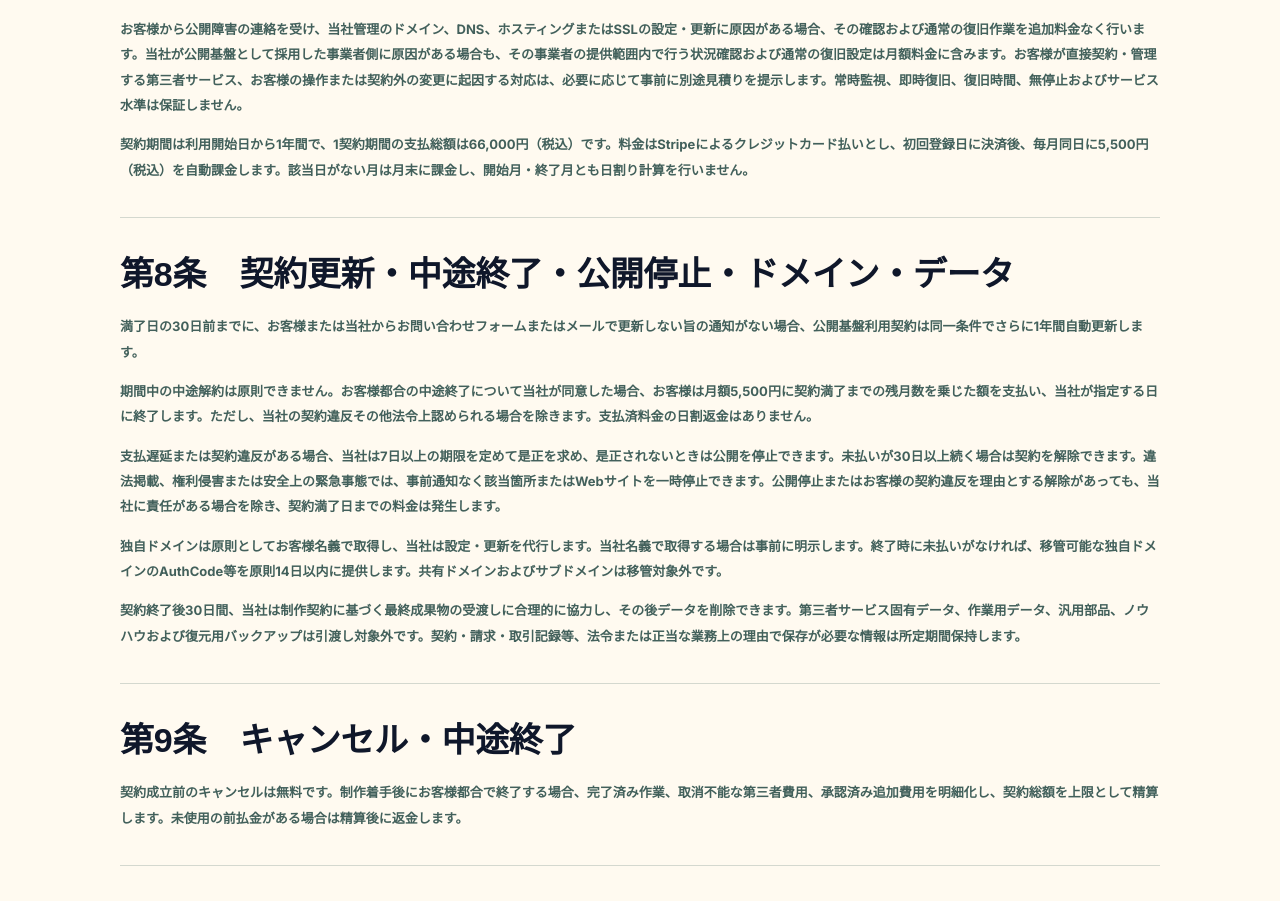
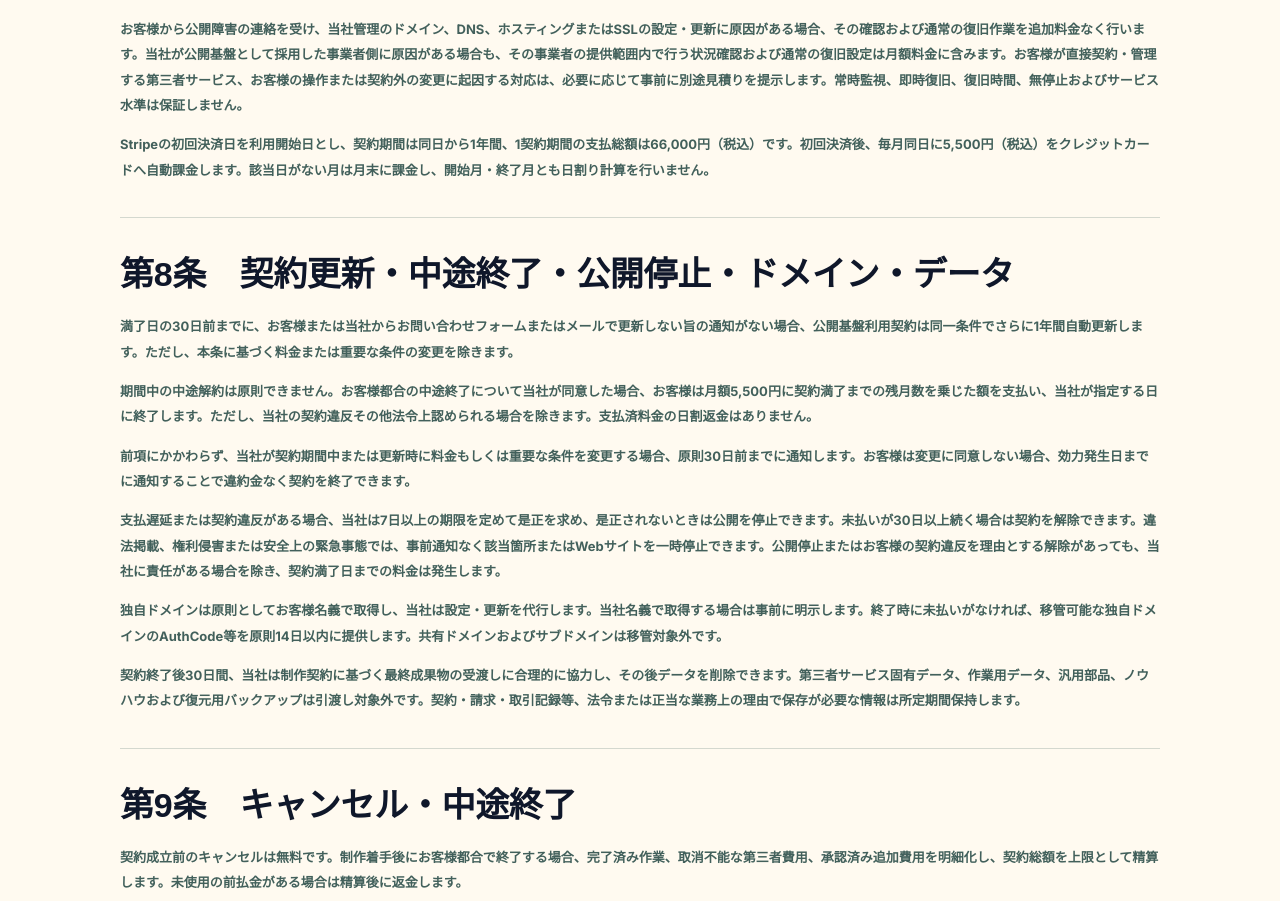
Before and after one commit to beee056/enDesign-MVP, a Next.js app: page /terms in a window 1280 px wide. Shown: the part 2160-3061 px from the top of the page. Built offline with nearby package versions, Linux system fonts and the light colour scheme; no server answers.

Commit message:
Clarify annual contract start and renewal exceptions

```diff
--- a/src/app/legal/page.tsx
+++ b/src/app/legal/page.tsx
@@ -21,7 +21,7 @@ const rows = [
   ["修正・追加作業", "初期制作・公開設定費に、合意範囲内の公開前修正1回を含みます。追加ページ、大幅な構成変更、新機能等は内容・金額・納期影響を提示し、承認後に着手します。"],
   ["納品・サービスと権利", "納品方法、制作物の権利、利用範囲、ソースコード・編集可能データ等の引渡し範囲は、制作契約書または見積書で定めます。月額公開基盤利用契約は、制作契約とは別にドメイン・DNS・ホスティング・SSLと公開状態を維持する契約です。"],
   ["月額公開基盤利用料に含むもの", "独自ドメインの取得・更新、DNS設定、ホスティングおよびSSL環境の維持、当社管理部分に起因する公開障害の通常の確認・復旧作業を含みます。修正、更新、定期監視、アクセス解析、SEO改善、バックアップ・復元保証、運用相談、操作サポート、お客様が直接管理する第三者サービスの調査および契約外変更に起因する作業は含みません。常時監視、即時復旧、復旧時間、無停止およびサービス水準は保証しません。"],
-  ["契約期間・更新・終了", "月額公開基盤利用契約は利用開始日から1年間で、1契約期間の支払総額は66,000円（税込）です。満了日の30日前までに問い合わせフォームまたはメールで更新しない旨の申出がない場合、同一条件でさらに1年間自動更新します。期間中の中途解約は原則できません。当社が中途終了に同意した場合は、月額5,500円に契約満了までの残月数を乗じた額をご精算いただきます。ただし、当社の契約違反その他法令上認められる場合を除きます。支払済料金の日割返金はありません。独自ドメインは原則としてお客様名義で取得し、当社名義で取得する場合は事前に明示します。未払いがなければ、移管可能な独自ドメインのAuthCode等を原則14日以内に提供します。契約終了後30日間は、制作契約に基づく最終成果物の受渡しに合理的に協力します。"],
+  ["契約期間・更新・終了", "月額公開基盤利用契約はStripeの初回決済日を利用開始日として1年間で、1契約期間の支払総額は66,000円（税込）です。満了日の30日前までに問い合わせフォームまたはメールで更新しない旨の申出がない場合、同一条件でさらに1年間自動更新します。期間中の中途解約は原則できません。当社が中途終了に同意した場合は、月額5,500円に契約満了までの残月数を乗じた額をご精算いただきます。ただし、当社の契約違反その他法令上認められる場合を除きます。支払済料金の日割返金はありません。独自ドメインは原則としてお客様名義で取得し、当社名義で取得する場合は事前に明示します。未払いがなければ、移管可能な独自ドメインのAuthCode等を原則14日以内に提供します。契約終了後30日間は、制作契約に基づく最終成果物の受渡しに合理的に協力します。"],
   ["実績掲載等への同意", "お客様の名称・ロゴ・Webサイト画面等の実績掲載、制作物の権利および再利用条件は、制作契約書または見積書に従います。お客様から提供されたロゴ、写真、文章等を他案件の制作素材として再利用しません。秘密情報、未公開情報、フォーム回答その他の個人情報は実績掲載の対象外です。"],
   ["キャンセル・返金", "契約成立前は無料です。制作着手後にお客様都合で終了する場合は、完了済み作業、取消不能な第三者費用、承認済み追加費用を明細化して精算します。デジタル役務の性質上、検収・納品後のお客様都合による返金は原則として承りません。"],
 ] as const;
--- a/src/app/page.tsx
+++ b/src/app/page.tsx
@@ -110,7 +110,7 @@ export default function Home() {
 
         <section id="price" className={styles.priceSection}>
           <div className={styles.lighthouseArt}><Image src="/brand/story/lighthouse-island.webp" alt="料金と公開基盤利用料を示す灯台の手描きイラスト" fill sizes="(max-width: 760px) 70vw, 28vw" /></div>
-          <div className={styles.priceContent}><div className={styles.priceHeading}><p className={styles.eyebrow}>PRICE & SCOPE</p><h2>料金と制作範囲</h2><p>含まれる内容と追加費用の境界を、制作前に確認します。</p></div><div className={styles.pricePanel}><div className={styles.priceNumbers}><p>初期制作・公開設定費</p><strong>150,000<small>円／税込</small></strong><span>最大7セクション・公開前修正1回</span><hr /><p>社名入り詳細事例・取材・成果確認にご協力いただける場合</p><strong className={styles.discount}>110,000<small>円／税込</small></strong><span>契約時に追加の包括同意をいただきます</span></div><div className={styles.includes}><p>初期制作・公開設定費に含まれるもの</p><ul>{deliverables.map((item) => <li key={item}><b aria-hidden="true">✓</b>{item}</li>)}</ul><div className={styles.optionBoundary}><p>追加費用になるもの</p>{["ページ・機能の追加", "写真撮影・大幅な原稿作成", "公開後の構成変更"].map((item) => <span key={item}><b aria-hidden="true">—</b>{item}</span>)}</div></div></div><div className={styles.careBox}><div><span>DOMAIN / SERVER / SSL</span><h3>月額公開基盤利用料（公開中は必須）</h3></div><strong>月額5,500円<small>／税込</small></strong><p>独自ドメインの取得・更新、DNS設定、ホスティング、SSL環境の維持と、当社管理部分に起因する公開障害の通常の復旧確認・作業を含みます。修正・更新・定期監視・解析・SEO・バックアップ／復元保証・運用相談・操作支援は含みません。常時監視・即時復旧・復旧時間・サービス水準は保証しません。</p></div><p className={styles.priceNote}>制作費と公開基盤利用料は別契約です。公開基盤利用契約は利用開始日から1年間、支払総額66,000円（税込）を月額5,500円で支払う契約です。満了日の30日前までに不更新の申出がなければ1年間自動更新します。期間中の中途解約は原則できず、当社が同意する中途終了では残月分をご精算いただきます。独自ドメインは原則としてお客様名義で取得し、当社が設定・更新を代行します。制作物の権利・利用範囲・引渡しは、制作契約または見積書で定めます。</p></div>
+          <div className={styles.priceContent}><div className={styles.priceHeading}><p className={styles.eyebrow}>PRICE & SCOPE</p><h2>料金と制作範囲</h2><p>含まれる内容と追加費用の境界を、制作前に確認します。</p></div><div className={styles.pricePanel}><div className={styles.priceNumbers}><p>初期制作・公開設定費</p><strong>150,000<small>円／税込</small></strong><span>最大7セクション・公開前修正1回</span><hr /><p>社名入り詳細事例・取材・成果確認にご協力いただける場合</p><strong className={styles.discount}>110,000<small>円／税込</small></strong><span>契約時に追加の包括同意をいただきます</span></div><div className={styles.includes}><p>初期制作・公開設定費に含まれるもの</p><ul>{deliverables.map((item) => <li key={item}><b aria-hidden="true">✓</b>{item}</li>)}</ul><div className={styles.optionBoundary}><p>追加費用になるもの</p>{["ページ・機能の追加", "写真撮影・大幅な原稿作成", "公開後の構成変更"].map((item) => <span key={item}><b aria-hidden="true">—</b>{item}</span>)}</div></div></div><div className={styles.careBox}><div><span>DOMAIN / SERVER / SSL</span><h3>月額公開基盤利用料（公開中は必須）</h3></div><strong>月額5,500円<small>／税込</small></strong><p>独自ドメインの取得・更新、DNS設定、ホスティング、SSL環境の維持と、当社管理部分に起因する公開障害の通常の復旧確認・作業を含みます。修正・更新・定期監視・解析・SEO・バックアップ／復元保証・運用相談・操作支援は含みません。常時監視・即時復旧・復旧時間・サービス水準は保証しません。</p></div><p className={styles.priceNote}>制作費と公開基盤利用料は別契約です。Stripeの初回決済日を利用開始日として、利用開始日から1年間、支払総額66,000円（税込）を月額5,500円で支払う契約です。満了日の30日前までに不更新の申出がなければ1年間自動更新します。期間中の中途解約は原則できず、当社が同意する中途終了では残月分をご精算いただきます。独自ドメインは原則としてお客様名義で取得し、当社が設定・更新を代行します。制作物の権利・利用範囲・引渡しは、制作契約または見積書で定めます。</p></div>
         </section>
 
         <section id="flow" className={styles.flowSection}>
--- a/src/app/terms/page.tsx
+++ b/src/app/terms/page.tsx
@@ -27,8 +27,8 @@ export default function TermsPage() {
         <section className={styles.section}><h2>第4条　お客様提供素材</h2><p>写真、ロゴ、文章、商標、人物情報等は、必要な著作権・肖像権・利用許諾を得たものをご提供ください。事業内容、価格、許認可、専門法令への適合性は、公開前にお客様が最終確認するものとします。</p></section>
         <section className={styles.section}><h2>第5条　確認・検収・公開</h2><p>お客様は、原則として完成通知後5営業日以内に表示、リンク、フォーム、文言を確認し、契約内容との具体的な不一致を通知します。納品方法ならびにソースコード・編集可能データ等の引渡し範囲は、制作契約書または見積書で定めます。公開は、検収、残金決済、写真・口コミ等の必要な権利確認が完了した後に行います。</p></section>
         <section className={styles.section}><h2>第6条　権利・イラスト・制作物</h2><ul><li>お客様が提供したロゴ、写真、文章その他の素材そのものの権利は、お客様または正当な権利者に留保されます。</li><li>当社が制作・編集した成果物の権利、利用範囲および引渡し範囲は、制作契約書または見積書で定めます。定めがない汎用テンプレート、プログラム、制作手法、プロンプト、編集可能な元データおよび第三者素材の権利は当社または正当な権利者に留保されます。</li><li>お客様の名称・ロゴ・Webサイト画面等の実績掲載および汎用的な制作要素の再利用は、制作契約書または見積書で合意した範囲に限ります。お客様から提供されたロゴ、写真、文章等を他案件の制作素材として再利用しません。秘密情報、未公開情報、フォーム回答その他の個人情報は対象外です。</li><li>制作工程ではAIを補助的に利用する場合がありますが、成果物の提供条件、利用範囲および管理は本規約と個別の合意に従います。</li></ul></section>
-        <section className={styles.section}><h2>第7条　月額公開基盤利用料・利用契約</h2><p>Webサイトの公開中は、月額公開基盤利用料として5,500円（税込）が発生し、公開基盤利用契約が必要です。この料金は、独自ドメインの取得・更新、DNS設定、ホスティング環境およびSSL環境の更新・維持ならびにWebサイトの継続公開の対価です。制作物の権利または利用許諾の対価は、制作契約書または見積書に従います。</p><p>本料金には、文言・画像・レイアウトの修正、コンテンツ更新、新ページ・新機能、稼働状況の定期監視、アクセス解析、SEO改善、バックアップ・復元保証、運用相談、操作サポートおよびお客様都合の問い合わせ対応を含みません。公開後の掲載内容の正確性確認、Googleフォーム・SNS・予約サービス等の外部サービス管理、不具合の発見および修正依頼はお客様が行い、コンテンツ、デザインまたは外部サービスに関する修正・追加作業は別途見積りとします。</p><p>お客様から公開障害の連絡を受け、当社管理のドメイン、DNS、ホスティングまたはSSLの設定・更新に原因がある場合、その確認および通常の復旧作業を追加料金なく行います。当社が公開基盤として採用した事業者側に原因がある場合も、その事業者の提供範囲内で行う状況確認および通常の復旧設定は月額料金に含みます。お客様が直接契約・管理する第三者サービス、お客様の操作または契約外の変更に起因する対応は、必要に応じて事前に別途見積りを提示します。常時監視、即時復旧、復旧時間、無停止およびサービス水準は保証しません。</p><p>契約期間は利用開始日から1年間で、1契約期間の支払総額は66,000円（税込）です。料金はStripeによるクレジットカード払いとし、初回登録日に決済後、毎月同日に5,500円（税込）を自動課金します。該当日がない月は月末に課金し、開始月・終了月とも日割り計算を行いません。</p></section>
-        <section className={styles.section}><h2>第8条　契約更新・中途終了・公開停止・ドメイン・データ</h2><p>満了日の30日前までに、お客様または当社からお問い合わせフォームまたはメールで更新しない旨の通知がない場合、公開基盤利用契約は同一条件でさらに1年間自動更新します。</p><p>期間中の中途解約は原則できません。お客様都合の中途終了について当社が同意した場合、お客様は月額5,500円に契約満了までの残月数を乗じた額を支払い、当社が指定する日に終了します。ただし、当社の契約違反その他法令上認められる場合を除きます。支払済料金の日割返金はありません。</p><p>支払遅延または契約違反がある場合、当社は7日以上の期限を定めて是正を求め、是正されないときは公開を停止できます。未払いが30日以上続く場合は契約を解除できます。違法掲載、権利侵害または安全上の緊急事態では、事前通知なく該当箇所またはWebサイトを一時停止できます。公開停止またはお客様の契約違反を理由とする解除があっても、当社に責任がある場合を除き、契約満了日までの料金は発生します。</p><p>独自ドメインは原則としてお客様名義で取得し、当社は設定・更新を代行します。当社名義で取得する場合は事前に明示します。終了時に未払いがなければ、移管可能な独自ドメインのAuthCode等を原則14日以内に提供します。共有ドメインおよびサブドメインは移管対象外です。</p><p>契約終了後30日間、当社は制作契約に基づく最終成果物の受渡しに合理的に協力し、その後データを削除できます。第三者サービス固有データ、作業用データ、汎用部品、ノウハウおよび復元用バックアップは引渡し対象外です。契約・請求・取引記録等、法令または正当な業務上の理由で保存が必要な情報は所定期間保持します。</p></section>
+        <section className={styles.section}><h2>第7条　月額公開基盤利用料・利用契約</h2><p>Webサイトの公開中は、月額公開基盤利用料として5,500円（税込）が発生し、公開基盤利用契約が必要です。この料金は、独自ドメインの取得・更新、DNS設定、ホスティング環境およびSSL環境の更新・維持ならびにWebサイトの継続公開の対価です。制作物の権利または利用許諾の対価は、制作契約書または見積書に従います。</p><p>本料金には、文言・画像・レイアウトの修正、コンテンツ更新、新ページ・新機能、稼働状況の定期監視、アクセス解析、SEO改善、バックアップ・復元保証、運用相談、操作サポートおよびお客様都合の問い合わせ対応を含みません。公開後の掲載内容の正確性確認、Googleフォーム・SNS・予約サービス等の外部サービス管理、不具合の発見および修正依頼はお客様が行い、コンテンツ、デザインまたは外部サービスに関する修正・追加作業は別途見積りとします。</p><p>お客様から公開障害の連絡を受け、当社管理のドメイン、DNS、ホスティングまたはSSLの設定・更新に原因がある場合、その確認および通常の復旧作業を追加料金なく行います。当社が公開基盤として採用した事業者側に原因がある場合も、その事業者の提供範囲内で行う状況確認および通常の復旧設定は月額料金に含みます。お客様が直接契約・管理する第三者サービス、お客様の操作または契約外の変更に起因する対応は、必要に応じて事前に別途見積りを提示します。常時監視、即時復旧、復旧時間、無停止およびサービス水準は保証しません。</p><p>Stripeの初回決済日を利用開始日とし、契約期間は同日から1年間、1契約期間の支払総額は66,000円（税込）です。初回決済後、毎月同日に5,500円（税込）をクレジットカードへ自動課金します。該当日がない月は月末に課金し、開始月・終了月とも日割り計算を行いません。</p></section>
+        <section className={styles.section}><h2>第8条　契約更新・中途終了・公開停止・ドメイン・データ</h2><p>満了日の30日前までに、お客様または当社からお問い合わせフォームまたはメールで更新しない旨の通知がない場合、公開基盤利用契約は同一条件でさらに1年間自動更新します。ただし、本条に基づく料金または重要な条件の変更を除きます。</p><p>期間中の中途解約は原則できません。お客様都合の中途終了について当社が同意した場合、お客様は月額5,500円に契約満了までの残月数を乗じた額を支払い、当社が指定する日に終了します。ただし、当社の契約違反その他法令上認められる場合を除きます。支払済料金の日割返金はありません。</p><p>前項にかかわらず、当社が契約期間中または更新時に料金もしくは重要な条件を変更する場合、原則30日前までに通知します。お客様は変更に同意しない場合、効力発生日までに通知することで違約金なく契約を終了できます。</p><p>支払遅延または契約違反がある場合、当社は7日以上の期限を定めて是正を求め、是正されないときは公開を停止できます。未払いが30日以上続く場合は契約を解除できます。違法掲載、権利侵害または安全上の緊急事態では、事前通知なく該当箇所またはWebサイトを一時停止できます。公開停止またはお客様の契約違反を理由とする解除があっても、当社に責任がある場合を除き、契約満了日までの料金は発生します。</p><p>独自ドメインは原則としてお客様名義で取得し、当社は設定・更新を代行します。当社名義で取得する場合は事前に明示します。終了時に未払いがなければ、移管可能な独自ドメインのAuthCode等を原則14日以内に提供します。共有ドメインおよびサブドメインは移管対象外です。</p><p>契約終了後30日間、当社は制作契約に基づく最終成果物の受渡しに合理的に協力し、その後データを削除できます。第三者サービス固有データ、作業用データ、汎用部品、ノウハウおよび復元用バックアップは引渡し対象外です。契約・請求・取引記録等、法令または正当な業務上の理由で保存が必要な情報は所定期間保持します。</p></section>
         <section className={styles.section}><h2>第9条　キャンセル・中途終了</h2><p>契約成立前のキャンセルは無料です。制作着手後にお客様都合で終了する場合、完了済み作業、取消不能な第三者費用、承認済み追加費用を明細化し、契約総額を上限として精算します。未使用の前払金がある場合は精算後に返金します。</p></section>
         <section className={styles.section}><h2>第10条　成果の非保証・外部サービス</h2><p>検索順位、アクセス数、問い合わせ数、売上、採用数等の成果は保証しません。Vercel、Google、SNS、予約・決済等の外部サービスの料金、審査、停止、障害、仕様変更、データ消失は各提供者の条件に従います。</p></section>
         <section className={styles.section}><h2>第11条　禁止事項・契約解除</h2><p>違法行為、第三者の権利侵害、不正アクセス、虚偽情報の掲載、安全確保が困難な指示を禁止します。重大な契約違反や支払遅延があり、相当期間を設けた是正要請にも応じない場合は、業務の中断または契約解除ができるものとします。</p></section>
```
Also changed, not shown: 1 other file (tests, documents, lock files or other folders).
